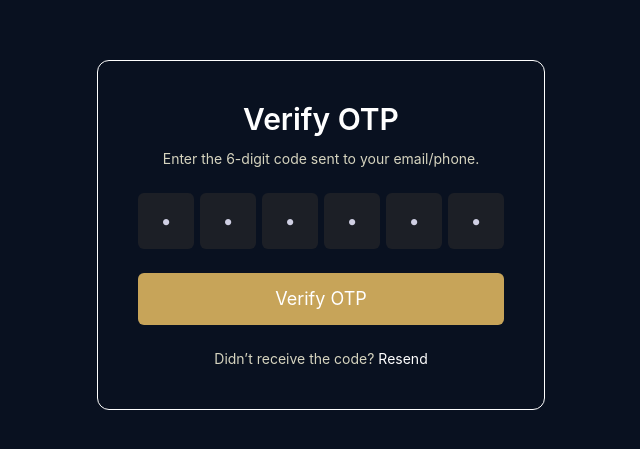
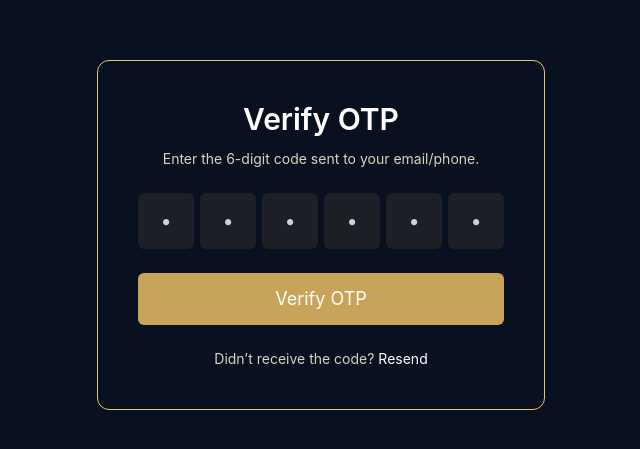
Before and after one commit to prince-sunsara/ECommerce-Frontend, a React (Vite) app: page /otp-verification in a window 1280 px wide. Shown: the part 165-614 px from the top of the page, without its empty margins (319-959 px from the left). Built offline with nearby package versions, Linux system fonts and the light colour scheme.

Commit message:
Update OTP Page Theme!

```diff
--- a/src/pages/OtpVerification.jsx
+++ b/src/pages/OtpVerification.jsx
@@ -21,7 +21,7 @@ export default function OtpVerification() {
 
   return (
     <div className="min-h-screen flex items-center justify-center bg-[var(--primary-bg)] text-white font-inter px-4">
-      <div className="w-full max-w-md bg-[var(--primary-bg)] px-4 py-10 sm:px-8 md:px-10 border border-white rounded-xl">
+      <div className="w-full max-w-md bg-[var(--primary-bg)] px-4 py-10 sm:px-8 md:px-10 border border-[var(--ring-color)] rounded-xl">
         <h1 className="text-white text-3xl font-semibold mb-3 text-center">
           Verify OTP
         </h1>
```
